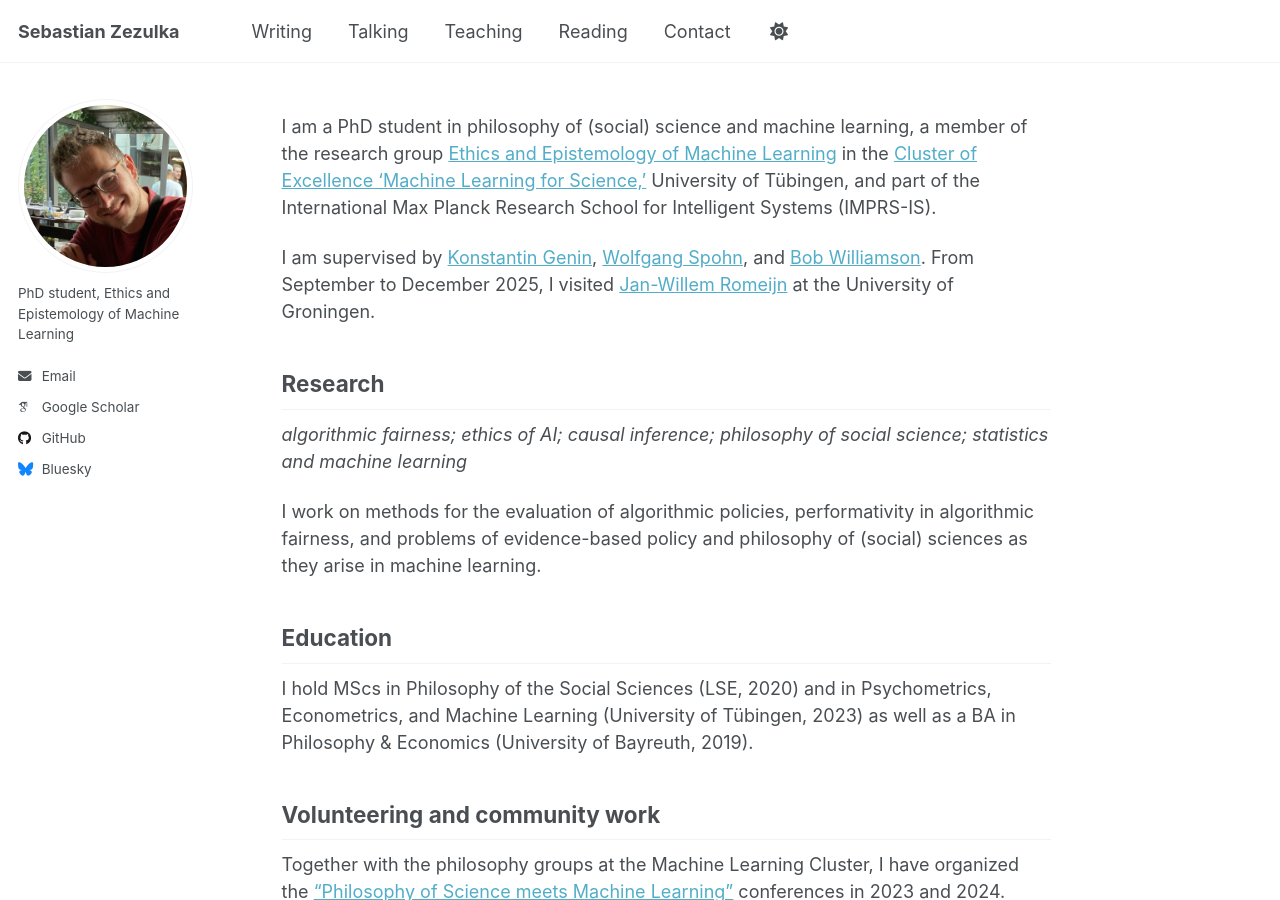
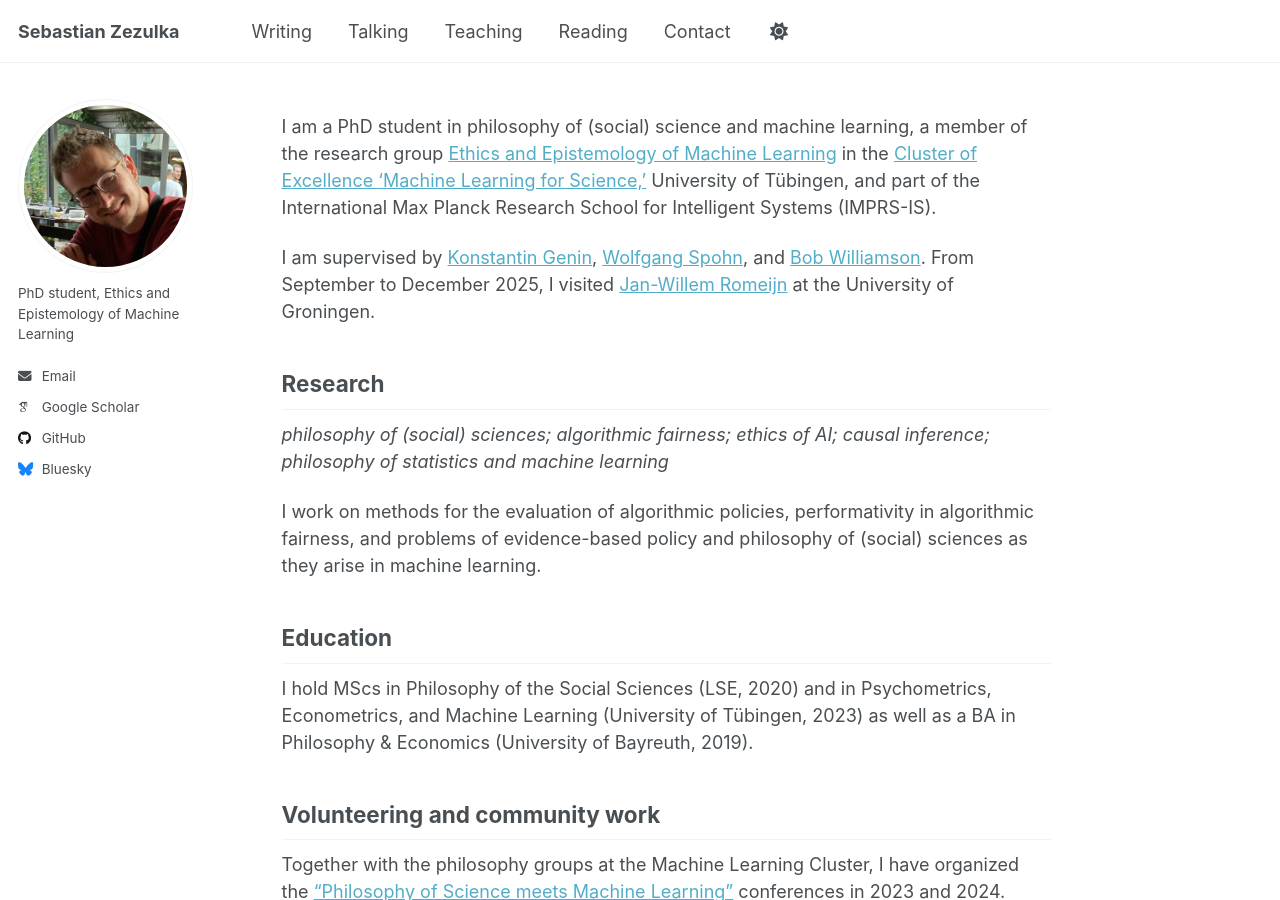
Before and after one commit to sezezulka/sezezulka.github.io, a Jekyll site: the page built from _pages/about.md, in a window 1280 px wide and 900 px high. Built offline with Jekyll 4.4.1, drawn with Linux system fonts in a browser that asks for light colours; some web fonts are replaced; a script that is not in the unit is left out.

Commit message:
Update about

```diff
--- a/_pages/about.md
+++ b/_pages/about.md
@@ -16,7 +16,7 @@ I am supervised by [Konstantin Genin](https://kgenin.github.io/){:target="_blank
 
 ## Research
 
-*algorithmic fairness; ethics of AI; causal inference; philosophy of social science; statistics and machine learning*
+*philosophy of (social) sciences; algorithmic fairness; ethics of AI; causal inference;  philosophy of statistics and machine learning*
 
 I work on methods for the evaluation of algorithmic policies, performativity in algorithmic fairness, and problems of evidence-based policy and philosophy of (social) sciences as they arise in machine learning.
 
```
